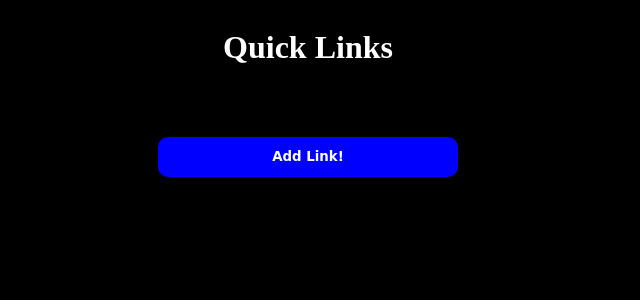
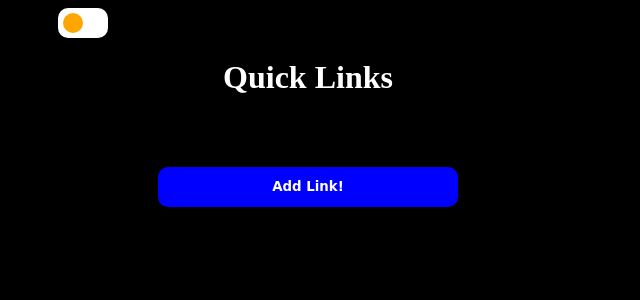
Before and after one commit to samerosenberg/quicklinks, a React (Create React App) app: page / in a window 1280 px wide. Shown: the top 300 px of the page, without its empty margins (0-640 px from the left). Built offline with nearby package versions, Linux system fonts and the light colour scheme.

Commit message:
Attempting to build a dark mode toggle

```diff
--- a/src/App.css
+++ b/src/App.css
@@ -3,11 +3,36 @@ h1,
 p {
     display: flex;
     justify-content: center;
-    color: white;
+    color: var(--primary);
 }
 
 main {
     width: 500px;
+}
+
+:root {
+    --background: black;
+    --primary: white;
+    --toggle-left: 5px;
+}
+
+.darkModeContainer {
+    width: 50px;
+    height: 30px;
+    border-radius: 10px;
+    background-color: var(--primary);
+    position: relative;
+}
+
+.darkModeToggle {
+    width: 20px;
+    height: 20px;
+    border-radius: 100%;
+    background-color: orange;
+    position: absolute;
+    top: 5px;
+    left: var(--toggle-left);
+    transition: left 0.5s;
 }
 
 .addContainer {
@@ -24,7 +49,7 @@ main {
     height: 40px;
     width: 60%;
     border-radius: 10px;
-    color: white;
+    color: var(--primary);
     background: blue;
     margin-top: 10px;
     border: none;
--- a/src/App.tsx
+++ b/src/App.tsx
@@ -5,6 +5,7 @@ import { Link } from "./Link";
 function App() {
     const [links, setLinks] = useState<string[]>([]);
     const [copiedLink, setCopiedLink] = useState("");
+    const [darkMode, setDarkMode] = useState(true);
 
     useEffect(() => {
         chrome.storage.local.get("links", (results) => {
@@ -69,7 +70,25 @@ function App() {
         [links]
     );
 
+    function toggleDarkMode(e: React.MouseEvent<HTMLElement>) {
+        if (!darkMode) {
+            setDarkMode(true);
+            e.currentTarget.style.setProperty("--background", "black");
+            e.currentTarget.style.setProperty("--primary", "white");
+            e.currentTarget.style.setProperty("--toggle-left", "5px");
+        } else {
+            setDarkMode(false);
+            e.currentTarget.style.setProperty("--background", "white");
+            e.currentTarget.style.setProperty("--primary", "black");
+            e.currentTarget.style.setProperty("--toggle-left", "25px");
+        }
+    }
+
     return (
+        <>
+            <div className="darkModeContainer" onClick={toggleDarkMode}>
+                <div className="darkModeToggle"></div>
+            </div>
             <main>
                 <div className="header">
                     <h1>Quick Links</h1>
@@ -100,6 +119,7 @@ function App() {
                     </button>
                 </div>
             </main>
+        </>
     );
 }
 
--- a/src/Link.css
+++ b/src/Link.css
@@ -9,7 +9,7 @@
     height: 40px;
     width: 40px;
     border-radius: 10px;
-    color: white;
+    color: var(--primary);
     background: blue;
     border: none;
 }
@@ -25,9 +25,9 @@
     border-top: none;
     border-left: none;
     border-right: none;
-    border-bottom-color: white;
-    background-color: black;
-    color: white;
+    border-bottom-color: var(--primary);
+    background-color: var(--background);
+    color: var(--primary);
     font-size: large;
 }
 
@@ -41,8 +41,8 @@ textarea:focus,
 .removeLink {
     height: 40px;
     width: 40px;
-    color: white;
-    background-color: black;
+    color: var(--primary);
+    background-color: var(--background);
     border: none;
     font-size: large;
 }
--- a/src/index.css
+++ b/src/index.css
@@ -1,5 +1,5 @@
 body {
     width: 600px;
     height: 400px;
-    background-color: black;
+    background-color: var(--background);
 }
```
Also changed, not shown: 12 other files (tests, documents, lock files or other folders). Lines whose indentation alone changed are shown as unchanged.
